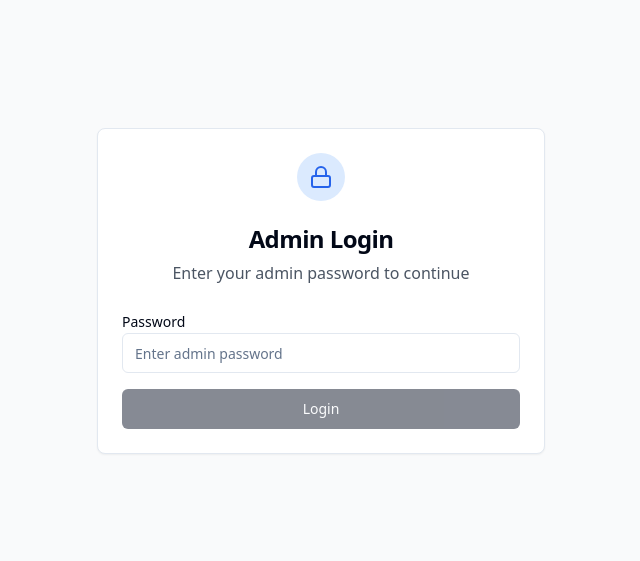
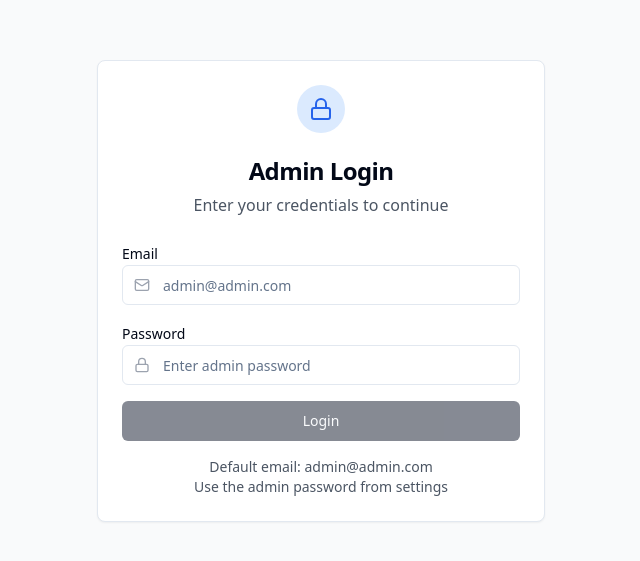
Before and after one commit to JohnnieViannie/luxe-listing-launch, a React (Vite) app: page /admin in a window 1280 px wide. Shown: the part 109-670 px from the top of the page, without its empty margins (319-959 px from the left). Built offline with nearby package versions, Linux system fonts and the light colour scheme.

Commit message:
Add email field to admin login
Update admin login form to include an email field for authentication.

```diff
--- a/src/components/AdminLogin.tsx
+++ b/src/components/AdminLogin.tsx
@@ -5,7 +5,7 @@ import { Button } from "@/components/ui/button";
 import { Input } from "@/components/ui/input";
 import { Label } from "@/components/ui/label";
 import { toast } from "sonner";
-import { Lock } from "lucide-react";
+import { Lock, Mail } from "lucide-react";
 import { getAdminSettings } from "@/utils/adminSettings";
 
 interface AdminLoginProps {
@@ -13,6 +13,7 @@ interface AdminLoginProps {
 }
 
 const AdminLogin = ({ onLogin }: AdminLoginProps) => {
+  const [email, setEmail] = useState("");
   const [password, setPassword] = useState("");
   const [isLoading, setIsLoading] = useState(false);
 
@@ -28,14 +29,16 @@ const AdminLogin = ({ onLogin }: AdminLoginProps) => {
       return;
     }
 
-    if (password === settings.adminPassword) {
+    // Check both email and password
+    if (email === "admin@admin.com" && password === settings.adminPassword) {
       toast.success("Login successful!");
       onLogin();
     } else {
-      toast.error("Invalid password. Please try again.");
+      toast.error("Invalid email or password. Please try again.");
     }
 
     setIsLoading(false);
+    setEmail("");
     setPassword("");
   };
 
@@ -47,29 +50,52 @@ const AdminLogin = ({ onLogin }: AdminLoginProps) => {
             <Lock className="h-6 w-6 text-blue-600" />
           </div>
           <CardTitle className="text-2xl font-bold">Admin Login</CardTitle>
-          <p className="text-gray-600">Enter your admin password to continue</p>
+          <p className="text-gray-600">Enter your credentials to continue</p>
         </CardHeader>
         <CardContent>
           <form onSubmit={handleLogin} className="space-y-4">
             <div>
+              <Label htmlFor="email">Email</Label>
+              <div className="relative">
+                <Mail className="absolute left-3 top-1/2 transform -translate-y-1/2 h-4 w-4 text-gray-400" />
+                <Input
+                  id="email"
+                  type="email"
+                  value={email}
+                  onChange={(e) => setEmail(e.target.value)}
+                  placeholder="admin@admin.com"
+                  className="pl-10"
+                  required
+                />
+              </div>
+            </div>
+            <div>
               <Label htmlFor="password">Password</Label>
+              <div className="relative">
+                <Lock className="absolute left-3 top-1/2 transform -translate-y-1/2 h-4 w-4 text-gray-400" />
                 <Input
                   id="password"
                   type="password"
                   value={password}
                   onChange={(e) => setPassword(e.target.value)}
                   placeholder="Enter admin password"
+                  className="pl-10"
                   required
                 />
+              </div>
             </div>
             <Button
               type="submit"
               className="w-full"
-              disabled={isLoading || !password.trim()}
+              disabled={isLoading || !email.trim() || !password.trim()}
             >
               {isLoading ? "Logging in..." : "Login"}
             </Button>
           </form>
+          <div className="mt-4 text-center text-sm text-gray-600">
+            <p>Default email: admin@admin.com</p>
+            <p>Use the admin password from settings</p>
+          </div>
         </CardContent>
       </Card>
     </div>
```
Lines whose indentation alone changed are shown as unchanged.
